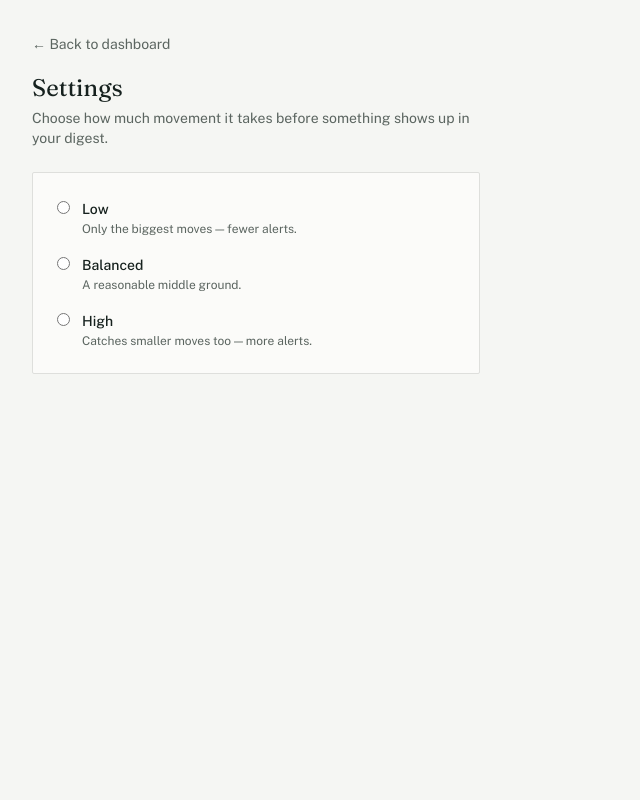
After one commit to sahithi-v/smart-market-watchlist, a FastAPI app: template app/templates/settings.html in a window 1280 px wide. The commit adds this page. Shown: the whole page, without its empty margins (0-640 px from the left). Run offline with FastAPI, Linux system fonts and the light colour scheme; the template is opened without the code that fills it, so the values that code supplies are empty; parts of the project's set-up code (start-up, migrations or seed data) failed here and were passed over; some libraries are stand-ins or nearby versions.

Commit message:
Settings page: sensitivity preset radio, wired to real UserSettings upsert endpoint, verified persistence

```diff
--- a/app/main.py
+++ b/app/main.py
@@ -14,6 +14,7 @@ from app.signal_engine import run_signal_engine
 from app.digest import router as digest_router
 from app.events import router as events_router
 from app.pages import router as pages_router
+from app.user_settings import router as user_settings_router
 
 scheduler = BackgroundScheduler()
 
@@ -35,6 +36,7 @@ app.include_router(watchlist_router)
 app.include_router(digest_router)
 app.include_router(events_router)
 app.include_router(pages_router)
+app.include_router(user_settings_router)
 
 @app.get("/api/health")
 def health():
--- a/app/templates/dashboard.html
+++ b/app/templates/dashboard.html
@@ -29,7 +29,10 @@
 
   <main class="p-8 overflow-hidden">
     <div class="max-w-2xl">
-      <h1 class="font-display text-2xl text-ink mb-1">Today</h1>
+        <div class="flex items-center justify-between mb-1">
+            <h1 class="font-display text-2xl text-ink">Today</h1>
+            <a href="/settings" class="text-slatemoss text-sm hover:text-ink">Settings</a>
+        </div>
       <p class="text-slatemoss text-sm mb-6">{{ digest_items|length }} item{{ 's' if digest_items|length != 1 }}</p>
 
       {% if empty_reason == "no_watchlist" %}
--- /dev/null
+++ b/app/templates/settings.html
@@ -0,0 +1,52 @@
+{% extends "base.html" %}
+{% block title %}Settings — Smart Watchlist{% endblock %}
+
+{% block content %}
+<div class="min-h-screen p-8 max-w-lg">
+  <a href="/dashboard" class="text-slatemoss text-sm hover:text-ink">← Back to dashboard</a>
+  <h1 class="font-display text-2xl text-ink mt-4 mb-1">Settings</h1>
+  <p class="text-slatemoss text-sm mb-6">Choose how much movement it takes before something shows up in your digest.</p>
+
+  <div class="bg-chalk border border-fog rounded-sm p-6 space-y-4">
+    {% for level in ["low", "balanced", "high"] %}
+    <label class="flex items-start gap-3 cursor-pointer">
+      <input type="radio" name="sensitivity" value="{{ level }}"
+        {{ 'checked' if level == current_sensitivity }}
+        onchange="saveSensitivity('{{ level }}')"
+        class="mt-1">
+      <span>
+        <span class="text-ink text-sm font-medium capitalize">{{ level }}</span>
+        <span class="text-slatemoss text-xs block">
+          {% if level == "low" %}Only the biggest moves — fewer alerts.
+          {% elif level == "balanced" %}A reasonable middle ground.
+          {% else %}Catches smaller moves too — more alerts.{% endif %}
+        </span>
+      </span>
+    </label>
+    {% endfor %}
+  </div>
+
+  <p id="settings-status" class="text-xs text-deepmoss mt-3 hidden">Saved.</p>
+</div>
+
+<script>
+  async function saveSensitivity(level) {
+    const statusEl = document.getElementById('settings-status');
+    try {
+      const res = await fetch('/api/settings', {
+        method: 'PATCH',
+        headers: { 'Content-Type': 'application/json' },
+        body: JSON.stringify({ sensitivity: level })
+      });
+      if (res.ok) {
+        statusEl.classList.remove('hidden');
+        setTimeout(() => statusEl.classList.add('hidden'), 2000);
+      } else {
+        alert('Could not save — please try again.');
+      }
+    } catch (e) {
+      alert('Network error — please try again.');
+    }
+  }
+</script>
+{% endblock %}
```
Also changed, not shown: app/pages.py (+18 -0 lines), app/user_settings.py (added, +49 -0 lines).
